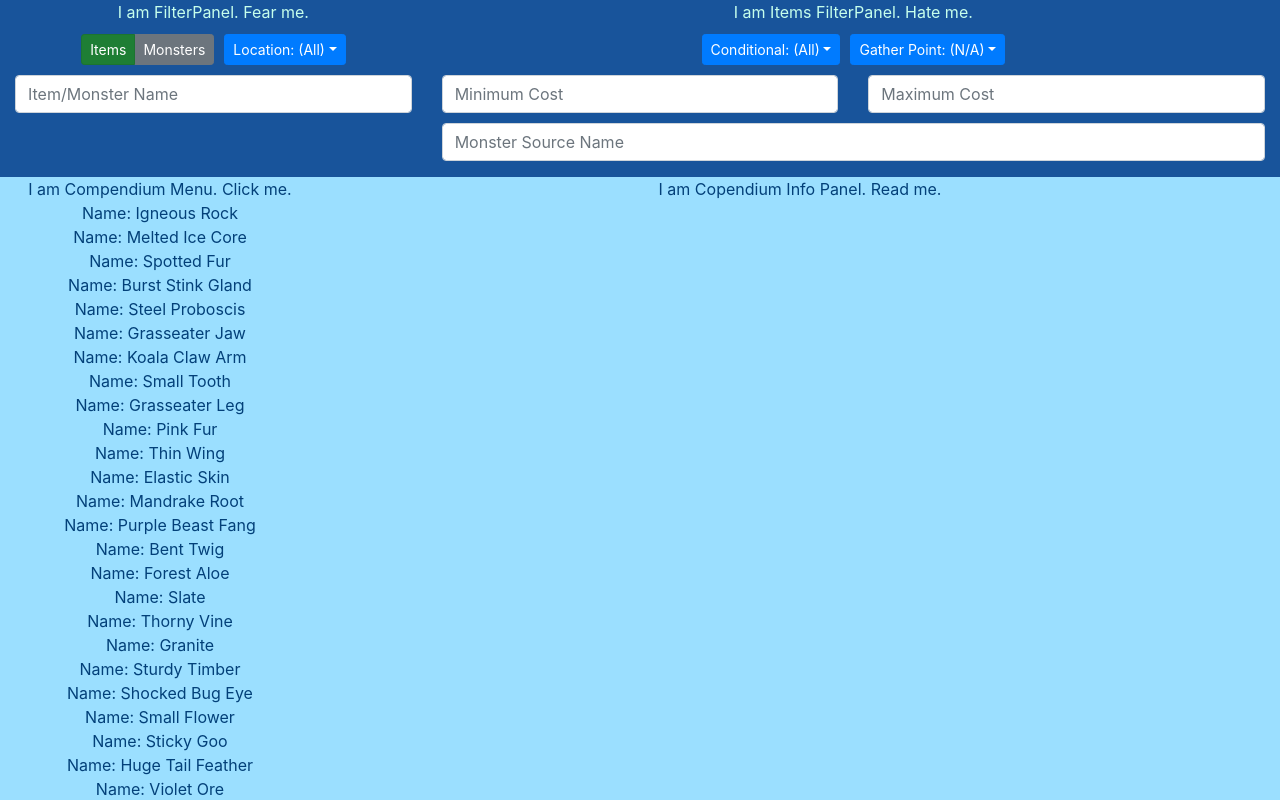
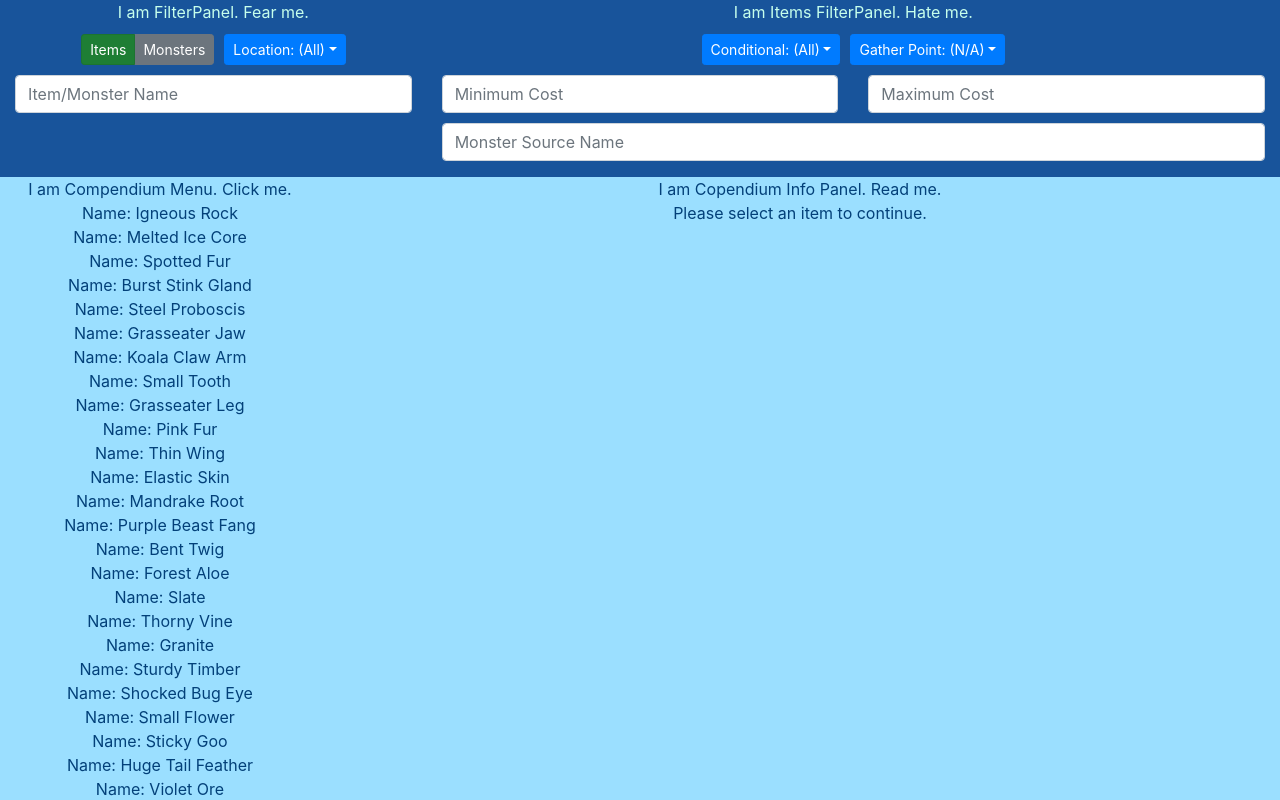
Before and after one commit to aturfah/eon-codex, a React (Create React App) app: page / in a window 1280 px wide. Shown: the top 800 px of the page. Built offline with nearby package versions, Linux system fonts and the light colour scheme.

Commit message:
Preliminary break InfoPanel into own section

```diff
--- a/src/Compendium/Compendium.js
+++ b/src/Compendium/Compendium.js
@@ -1,5 +1,6 @@
 import React, {Component} from 'react';
 import './Compendium.css';
+import InfoPanel from './InfoPanel';
 
 import Container from 'react-bootstrap/Container'
 import Col from 'react-bootstrap/Col';
@@ -9,6 +10,20 @@ import Row from 'react-bootstrap/Row';
  * Dropdown element for class selection
  */
 class Compendium extends Component {
+    constructor(props) {
+        super(props);
+        this.state = {};
+    }
+
+    setActive(datum) {
+        console.log('ACTIVE -->')
+    console.log(datum);
+        const newState = {
+        active: datum
+    };
+    this.setState(newState);
+  };
+
   filterResults() {
     let filters = this.props.filters;
     let dataset = [];
@@ -120,8 +135,14 @@ class Compendium extends Component {
 
     const dataset = this.filterResults()
     const doot = []
+    const updateFunc = this.setActive.bind(this);
     dataset.forEach(function (val) {
-        doot.push(<p key={val.name + '|' + val.monster_source}>Name: {val.name}</p>)
+        doot.push(<p
+            key={val.name + '|' + val.monster_source}
+            onClick={() => updateFunc(val)}
+            >
+            Name: {val.name}
+        </p>);
     });
 
     return (
@@ -131,9 +152,10 @@ class Compendium extends Component {
             I am Compendium Menu. Click me.
             {doot}
         </Col>
-        <Col xs="9">
-            I am Copendium Info Panel. Read me.
-        </Col>
+        <InfoPanel
+          active={this.state.active}
+        >
+        </InfoPanel>
         </Row>
       </Container>
     );
--- /dev/null
+++ b/src/Compendium/InfoPanel.js
@@ -0,0 +1,25 @@
+import React, {Component} from 'react';
+
+import Col from 'react-bootstrap/Col';
+
+class InfoPanel extends Component {
+
+  renderActive(activeItem) {
+      if (!activeItem) {
+          return (<p>Please select an item to continue.</p>)
+      }
+        return (<p>{activeItem.name}</p>)
+  }
+
+  render() {
+    console.log('InfoPanel Props -->')
+    console.log(this.props.active);
+
+    return <Col xs="9">
+      I am Copendium Info Panel. Read me. <br/>
+      {this.renderActive(this.props.active)}
+    </Col>
+  }
+}
+
+export default InfoPanel;
```
